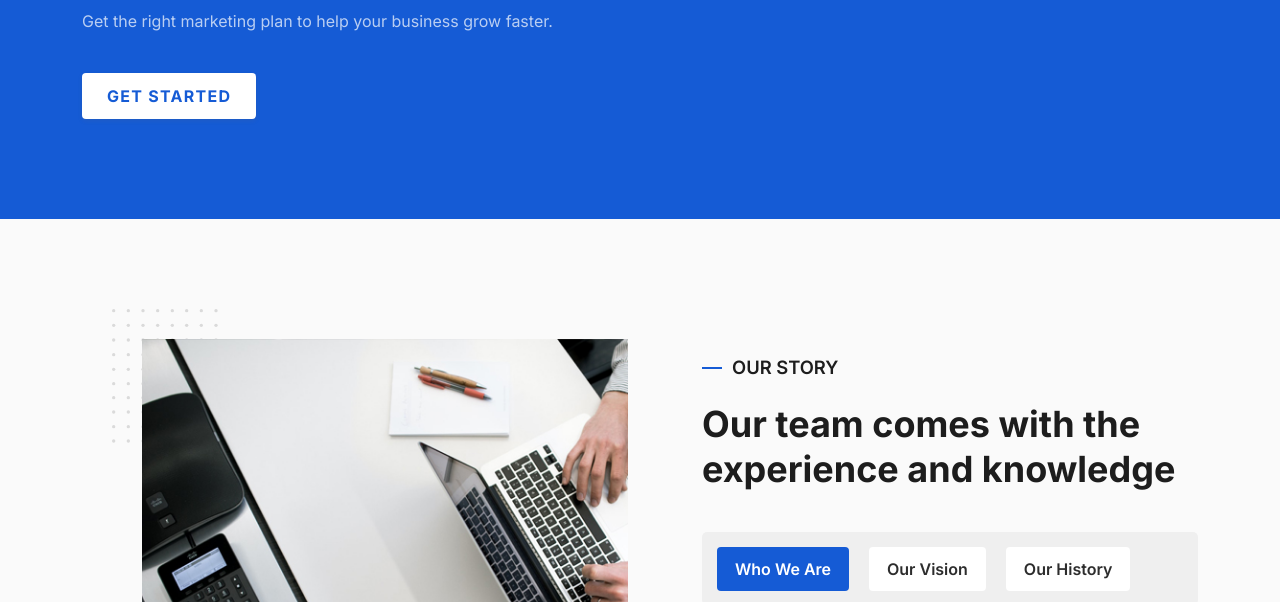
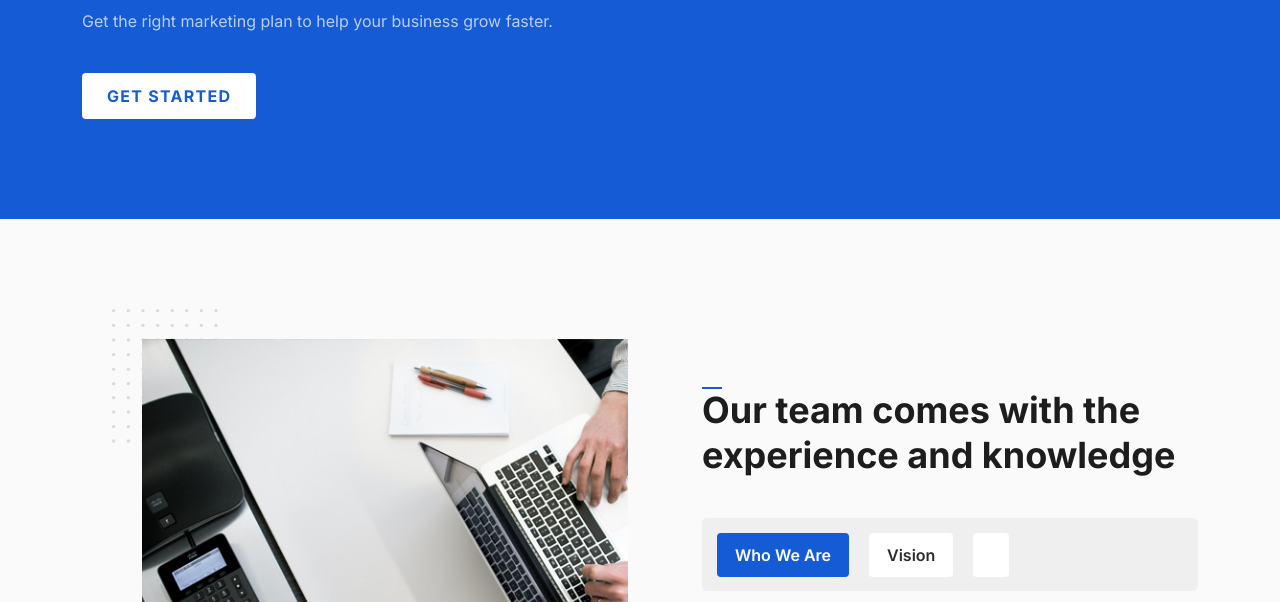
Before and after one commit to akhildeveyyappadi/Internship-landing-page-2, a plain HTML site: page index.html in a window 1280 px wide. Shown: the part 346-948 px from the top of the page. Drawn offline with Linux system fonts and the light colour scheme; a script that the page names is missing.

Commit message:
Update index.html

```diff
--- a/index.html
+++ b/index.html
@@ -243,7 +243,7 @@ Customized Marketing Strategies</h1>
         </div>
         <div class="col-lg-6 col-12">
           <div class="about-five-content">
-            <h6 class="small-title text-lg">OUR STORY</h6>
+            <h6 class="small-title text-lg"></h6>
             <h2 class="main-title fw-bold">Our team comes with the experience and knowledge</h2>
             <div class="about-five-tab">
               <nav>
@@ -251,9 +251,8 @@ Customized Marketing Strategies</h1>
                   <button class="nav-link active" id="nav-who-tab" data-bs-toggle="tab" data-bs-target="#nav-who"
                     type="button" role="tab" aria-controls="nav-who" aria-selected="true">Who We Are</button>
                   <button class="nav-link" id="nav-vision-tab" data-bs-toggle="tab" data-bs-target="#nav-vision"
-                    type="button" role="tab" aria-controls="nav-vision" aria-selected="false">our Vision</button>
+                    type="button" role="tab" aria-controls="nav-vision" aria-selected="false">Vision</button>
                   <button class="nav-link" id="nav-history-tab" data-bs-toggle="tab" data-bs-target="#nav-history"
-                    type="button" role="tab" aria-controls="nav-history" aria-selected="false">our History</button>
                 </div>
               </nav>
               <div class="tab-content" id="nav-tabContent">
```
